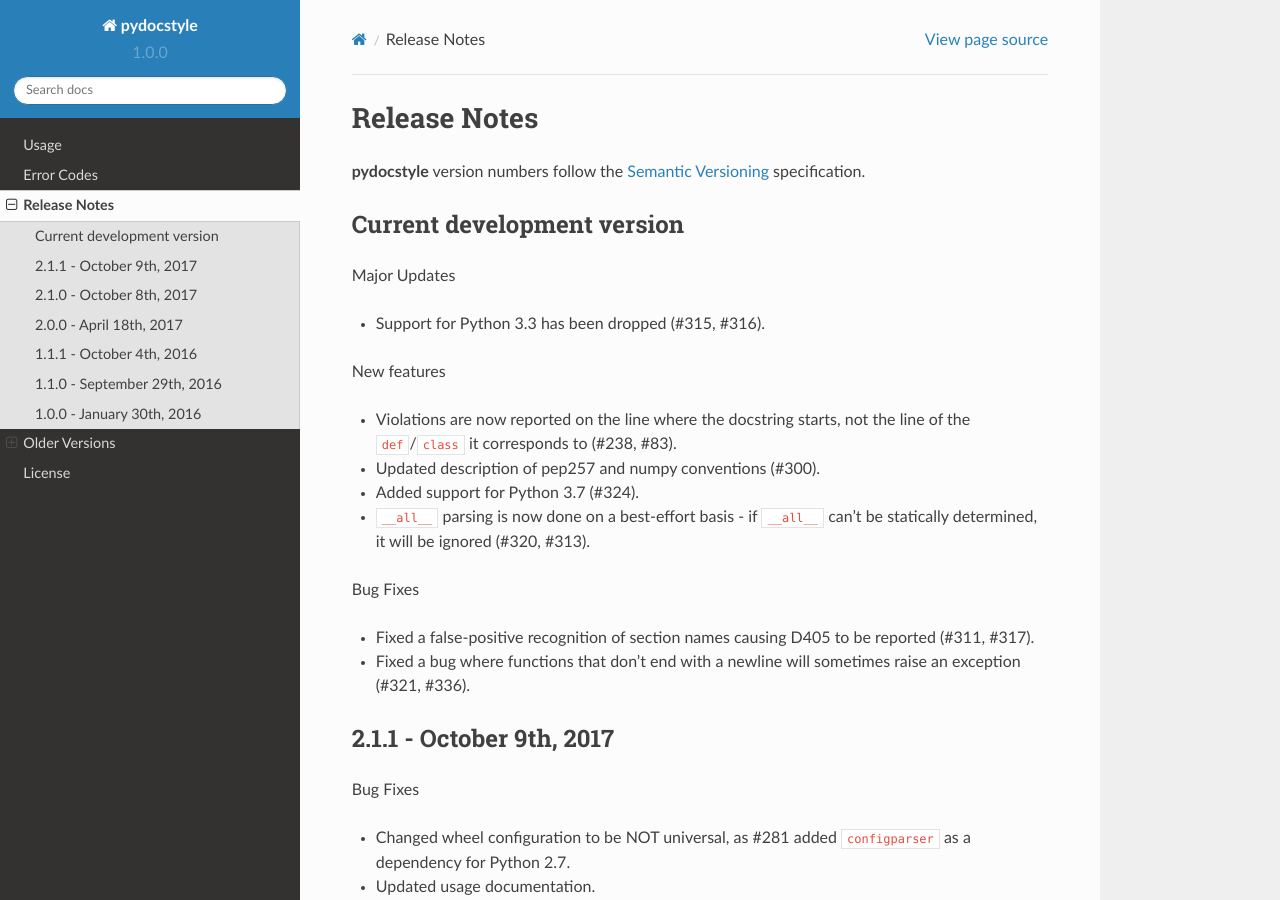
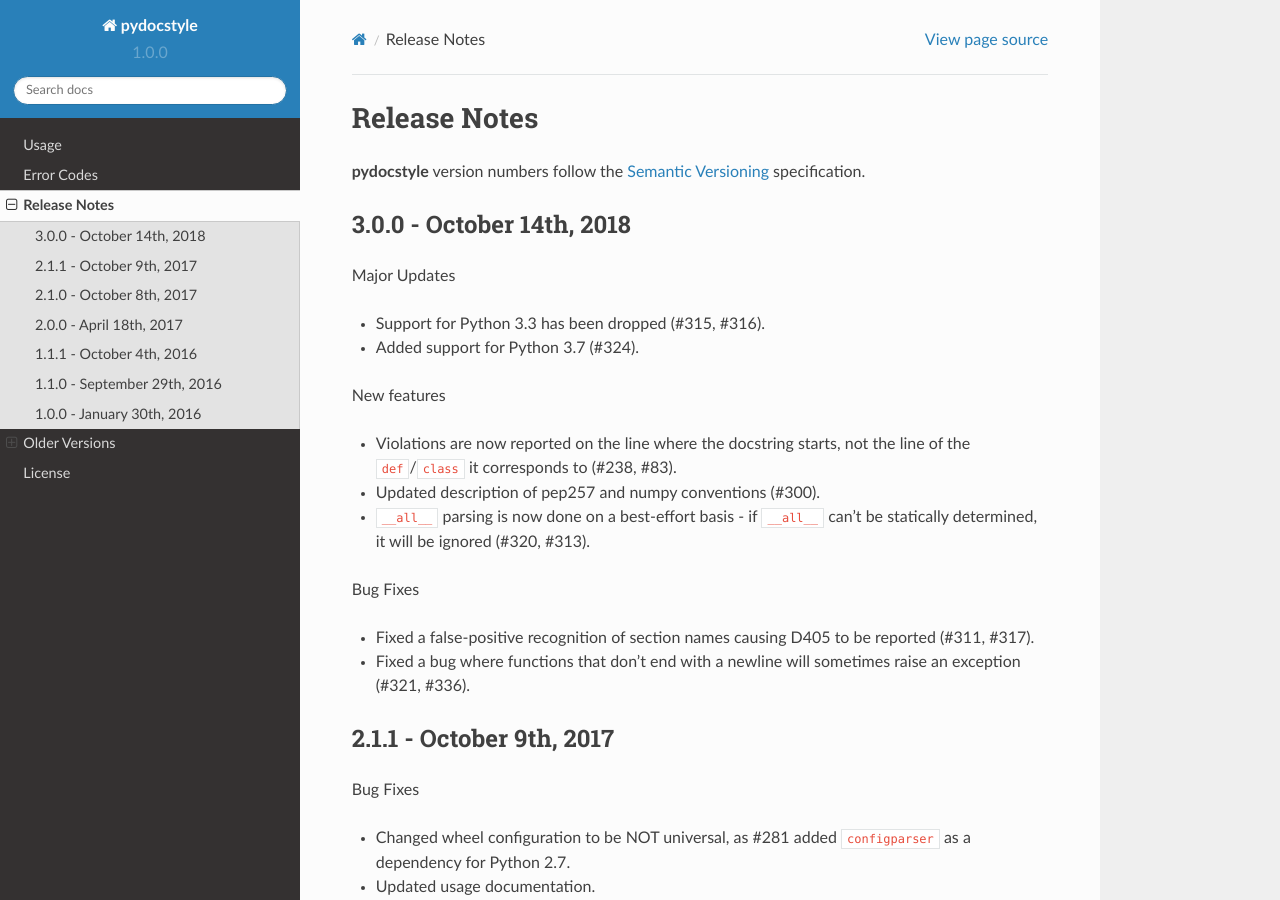
Before and after one commit to PyCQA/pydocstyle, a Sphinx documentation site: the page built from docs/release_notes.rst, in a window 1280 px wide and 900 px high. Built offline with Sphinx 7.4.7 and the Read the Docs theme 2.0.0, drawn with Linux system fonts in a browser that asks for light colours; the version number is read from the project's files by our own code.

Commit message:
Updated docs for 3.0.0.

```diff
--- a/docs/release_notes.rst
+++ b/docs/release_notes.rst
@@ -4,19 +4,19 @@
 **pydocstyle** version numbers follow the
 `Semantic Versioning <http://semver.org/>`_ specification.
 
-Current development version
----------------------------
+3.0.0 - October 14th, 2018
+--------------------------
 
 Major Updates
 
 * Support for Python 3.3 has been dropped (#315, #316).
+* Added support for Python 3.7 (#324).
 
 New features
 
 * Violations are now reported on the line where the docstring starts, not the
   line of the ``def``/``class`` it corresponds to (#238, #83).
 * Updated description of pep257 and numpy conventions (#300).
-* Added support for Python 3.7 (#324).
 * ``__all__`` parsing is now done on a best-effort basis - if ``__all__`` can't
   be statically determined, it will be ignored (#320, #313).
 
@@ -24,8 +24,8 @@
 
 * Fixed a false-positive recognition of section names causing D405 to be
   reported (#311, #317).
-* Fixed a bug where functions that don't end with a newline will sometimes raise
-  an exception (#321, #336).
+* Fixed a bug where functions that don't end with a newline will sometimes
+  raise an exception (#321, #336).
 
 
 2.1.1 - October 9th, 2017
```
